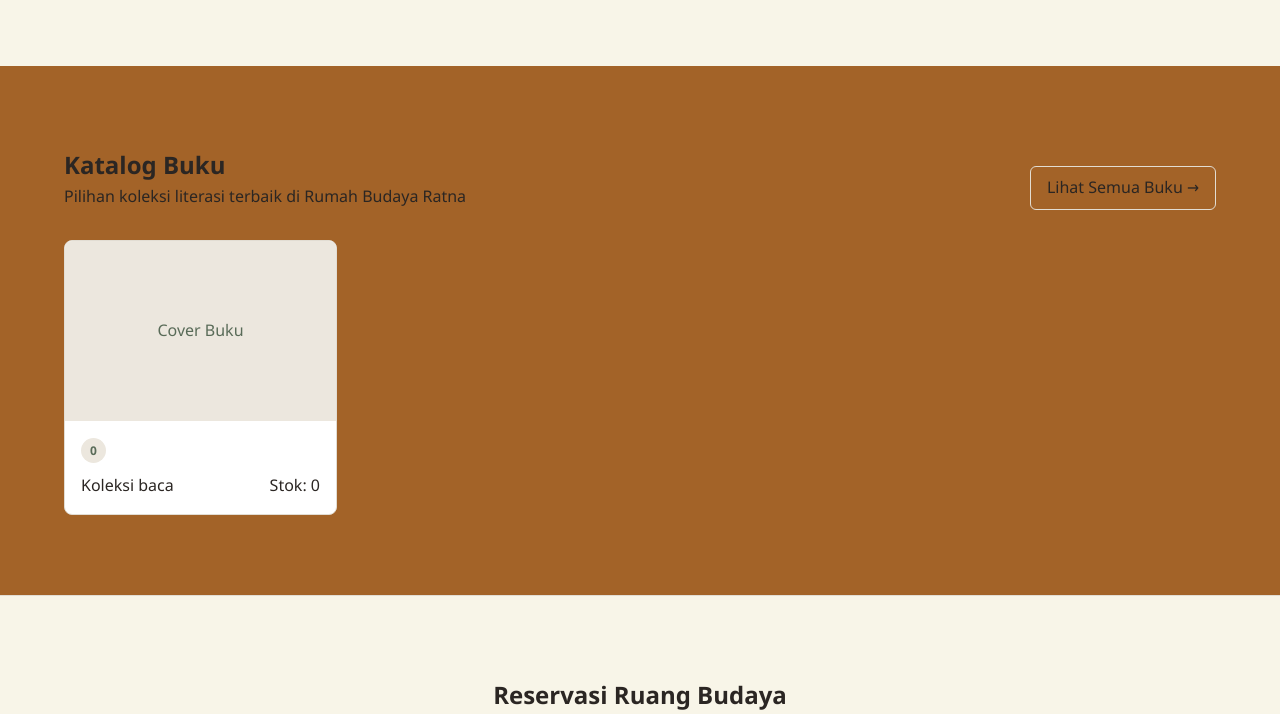
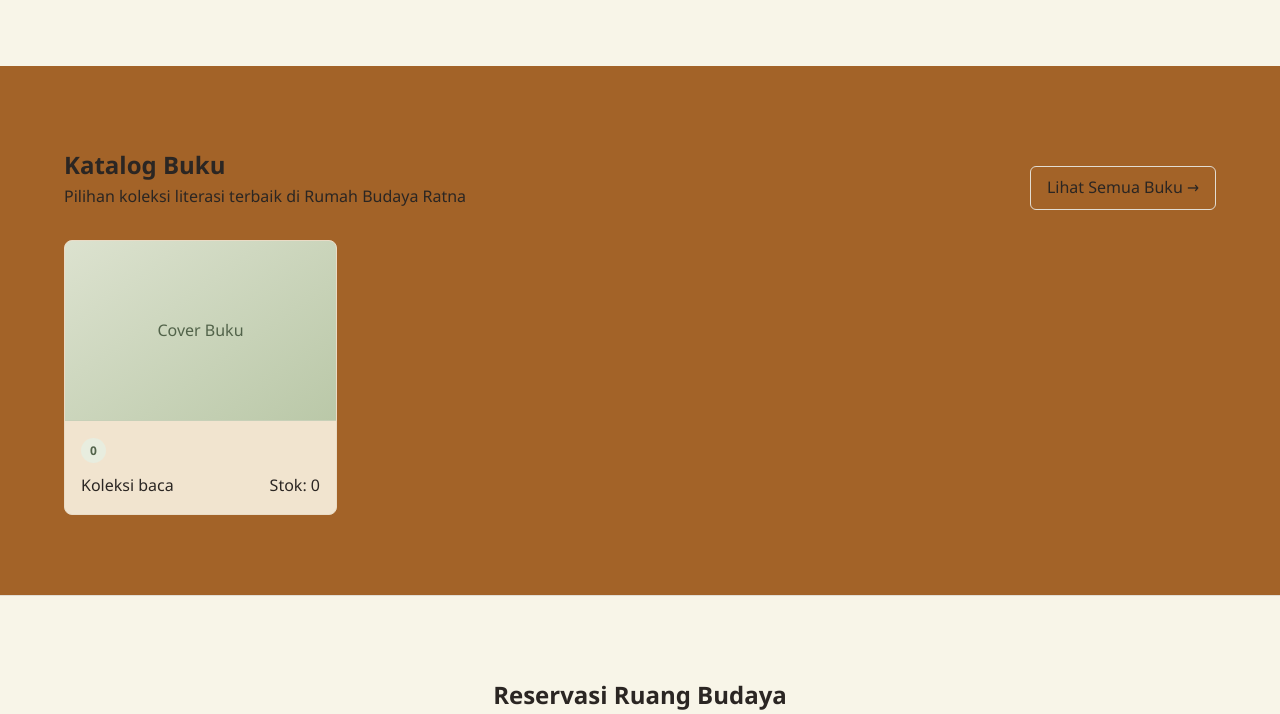
Before and after one commit to PBLRBR/RBR, a PHP site: page /index.php in a window 1280 px wide. Shown: the part 1234-1948 px from the top of the page. Run offline with PHP 8.4, Linux system fonts and the light colour scheme; data that the repository does not hold is empty; some libraries are stand-ins or nearby versions.

Commit message:
perbaikan style.css

```diff
--- a/public/css/style.css
+++ b/public/css/style.css
@@ -1989,6 +1989,22 @@ body:has(.home-hero) .tentang-section {
 body:has(.home-hero) .katalog-preview{
   background: #a36328;
 }
+body:has(.home-hero) .katalog-preview .book-card {
+  background: #f1e4cf;
+  border-color: #eadbc5;
+}
+body:has(.home-hero) .katalog-preview .book-cover {
+  background: linear-gradient(145deg, #dce2cf 0%, #bac8a8 100%);
+  color: #52634a;
+  border-bottom: 1px solid #c7d0b8;
+}
+body:has(.home-hero) .katalog-preview .category-badge {
+  background: #e8eddf;
+  color: #52634a;
+}
+body:has(.home-hero) .katalog-preview .book-info h3 {
+  color: #3c3027;
+}
 body:has(.home-hero) .ruang-section {
   background: #f8f5e8;
 }
```
